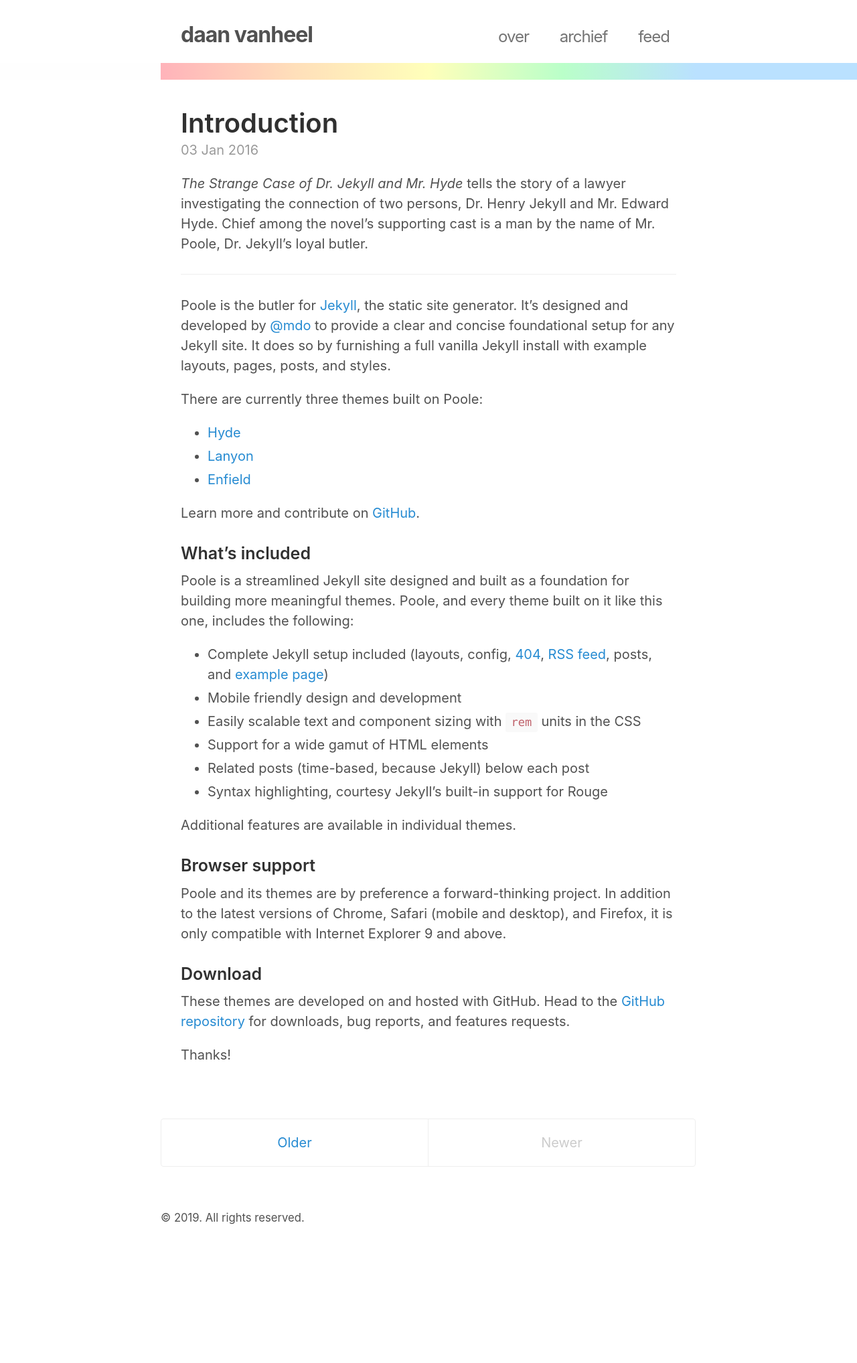
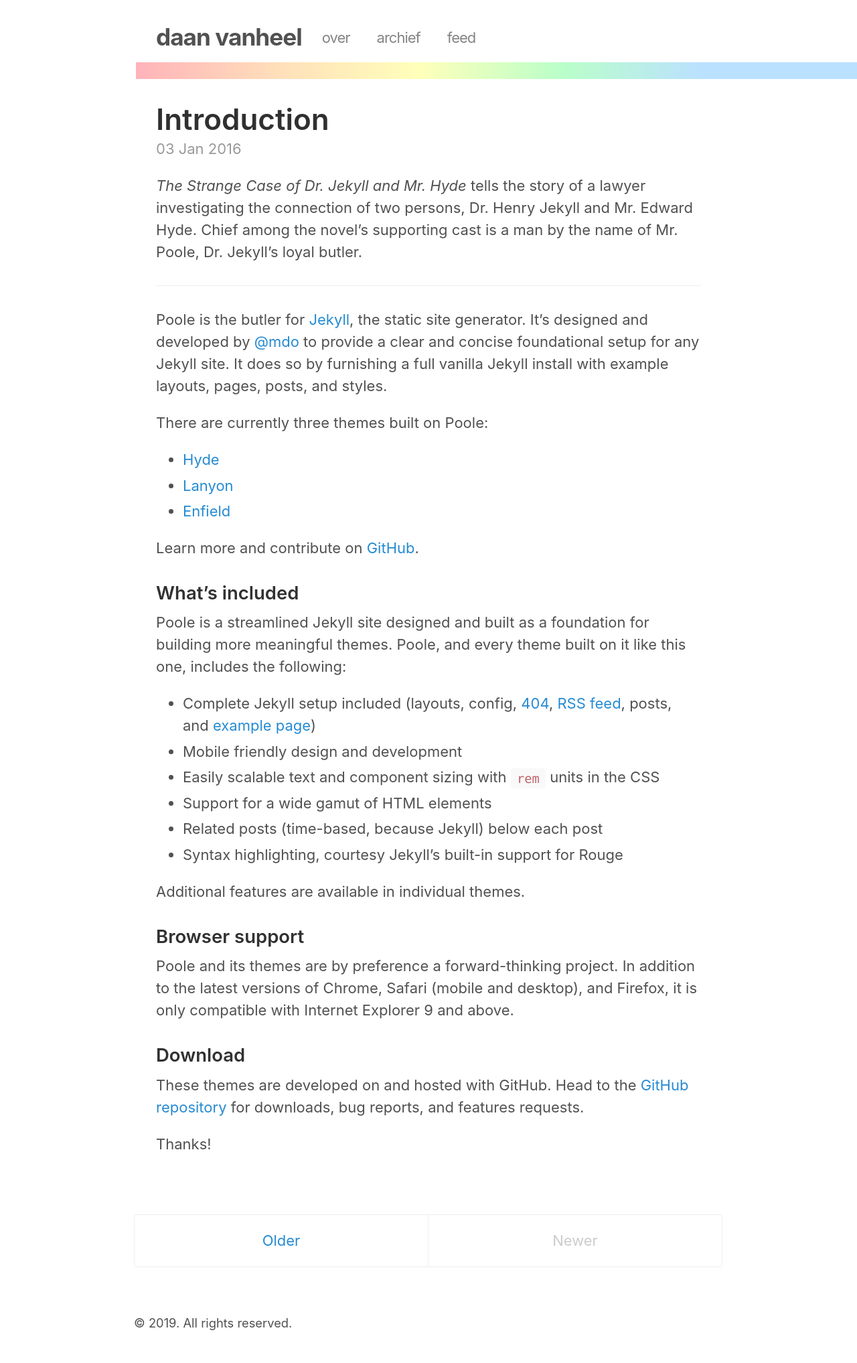
Before and after one commit to daanvanheel/daanvanheel.github.io, a Jekyll site: the page built from index.html, in a window 1280 px wide. Shown: the whole page at 67% size. Built offline with Jekyll 4.4.1, drawn with Linux system fonts in a browser that asks for light colours; the list of posts is cut into pages by our own code; before the commit the page ends 1872 px from its top, so only the background shows below that.

Commit message:
rainbowz

```diff
--- a/_layouts/default.html
+++ b/_layouts/default.html
@@ -28,6 +28,7 @@
               </div>
             </h3>
             </nav>
+            <div class="divider"> </div>
       </header>
 
       <main>
--- a/_sass/_base.scss
+++ b/_sass/_base.scss
@@ -12,6 +12,7 @@
 body {
   margin: 0;
   padding: 0;
+  overflow-x: hidden;
 }
 
 html {
@@ -29,15 +30,6 @@
   border: 0;
   -webkit-text-size-adjust: 100%;
       -ms-text-size-adjust: 100%;
-}
-
-@media (min-width: 40em) {
-  body {
-  background-image: linear-gradient(to right, #fefefe 50%, #bae1ff 51%);
-  background-size: 100% 25px;
-  background-position: center 4.7rem;
-  background-repeat:no-repeat;
-  }
 }
 
 // No `:visited` state is required by default (browsers will use `a`)
--- a/_sass/_masthead.scss
+++ b/_sass/_masthead.scss
@@ -3,18 +3,24 @@
 // Super small header above the content for site name and short description.
 
 .masthead {
-  padding-top: 1.6rem;
-  padding-bottom: 2.35rem;
-  margin-bottom: 2rem;
-  padding-left:  1.5rem;
-  padding-right: 1.5rem;
+  padding: 1.5rem;
+  padding-bottom: 4rem;
+  margin-bottom: 1.5rem;
   background-image: linear-gradient(to right,  #ffb3ba,#ffdfba,#ffffba, #baffc9,#bae1ff);
-  background-size: 100% 100%;
-  background-position: center bottom;
-  background-repeat:no-repeat;
-  letter-spacing: -1px;
-  @media screen and (min-width: 38em) {
-    background-size: 100% 25px;
+  @media screen and (min-width: 40em) {
+    background-image: none;
+    margin-bottom: 0;
+    padding-bottom: 1.5rem;
+  }
+
+  .divider {
+    @media screen and (min-width: 40em) {
+      height: 25px;
+      width: 200%;
+      margin-top: 60px;
+      margin-left: -30px;
+      background-image: linear-gradient(to right,  #ffb3ba,#ffdfba,#ffffba, #baffc9,#bae1ff 52%);
+    }
   }
 }
 
@@ -24,9 +30,11 @@
   color: $gray-4;
   font-weight: bold;
   font-size: 1.6em;
+  letter-spacing: -1px;
 
   a {
     color: inherit;
+    float: left;
   }
 
   a:hover {
@@ -34,15 +42,12 @@
     text-decoration: none;
   }
 
-  small {
+  small a {
+    display: inline;
     font-size: 75%;
     font-weight: 400;
-    opacity: 0.8;
-  }
-
-  small a {
-    display: block;
-    padding: 5px 10px;
+    opacity: 0.7;
+    padding: 10px 10px;
     // Gaps between nav items, but not on the last one
     &:not(:last-child) {
       margin-right: 0;
@@ -97,13 +102,13 @@
   }
 
   input:checked ~ .trigger {
-    display: block;
+    display: inline;
     padding-bottom: 5px;
   }
 
-  @media screen and (min-width: 38em) {
-    position: static;
-    float: right;
+  @media screen and (min-width: 40em) {
+    position: inherit;
+    float: left;
     border: none;
 
     label[for="nav-trigger"] {
--- a/_sass/_variables.scss
+++ b/_sass/_variables.scss
@@ -23,8 +23,8 @@
 
 $border-color: #e5e5e5;
 
-$large-breakpoint: 38em;
-$large-font-size: 20px;
+$large-breakpoint: 40em;
+$large-font-size: 22px;
 
 $code-font-family: Menlo, Monaco, "Courier New", monospace;
 $code-color: #bf616a;
```
